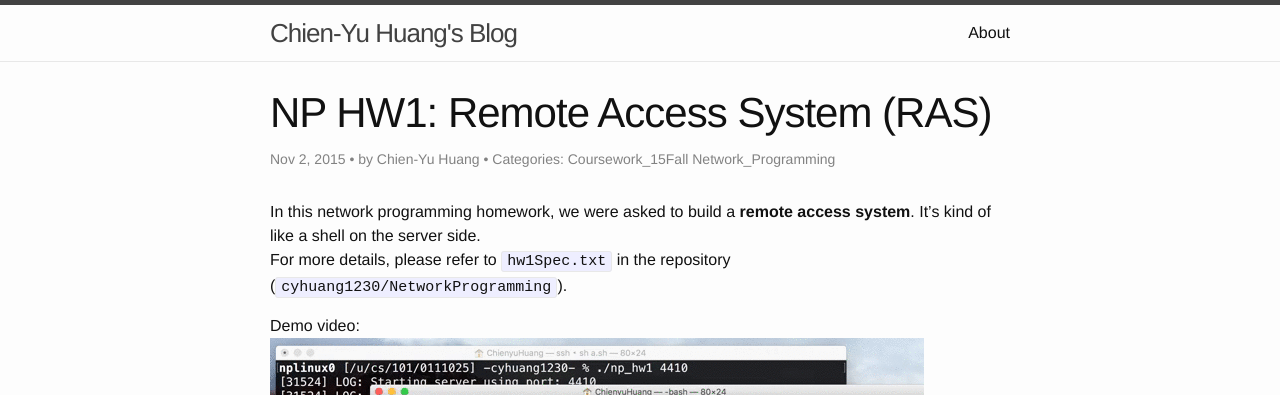
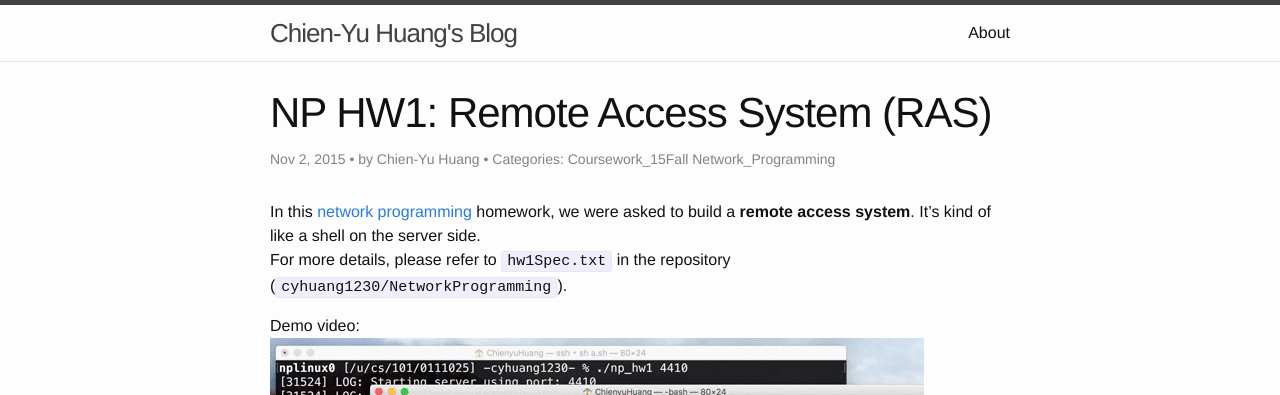
Before and after one commit to cyhuang1230/cyhuang1230.github.io, a Jekyll site: the page built from _posts/2015-11-07-np-hw1-ras.markdown, in a window 1280 px wide. Shown: the top 395 px of the page. Built offline with Jekyll 4.4.1, drawn with Linux system fonts in a browser that asks for light colours.

Commit message:
change markdown engine; add NP syllabus link

```diff
--- a/_config.yml
+++ b/_config.yml
@@ -10,7 +10,8 @@
 github_username: cyhuang1230
 
 # Build settings
-markdown: kramdown
+#markdown: kramdown
+markdown: KramdownPygments
 
 # Custom
 permalink: /:year/:month/:title/
--- a/_posts/2015-11-07-np-hw1-ras.markdown
+++ b/_posts/2015-11-07-np-hw1-ras.markdown
@@ -5,7 +5,7 @@
 categories: Coursework_15Fall Network_Programming
 author: Chien-Yu Huang
 ---
-In this network programming homework, we were asked to build a <b>remote access system</b>. It's kind of like a shell on the server side. <br/>
+In this [network programming](https://course.nctu.edu.tw/Course/CrsOutline/show.asp?Acy=104&Sem=1&CrsNo=5247) homework, we were asked to build a <b>remote access system</b>. It's kind of like a shell on the server side. <br/>
 For more details, please refer to `hw1Spec.txt` in the repository (`cyhuang1230/NetworkProgramming`).
 
 Demo video:<br/>
--- a/_posts/2015-11-23-np-hw2-rwg.markdown
+++ b/_posts/2015-11-23-np-hw2-rwg.markdown
@@ -5,7 +5,7 @@
 categories: Coursework_15Fall Network_Programming
 author: Chien-Yu Huang
 ---
-<p>In this network programming homework, we are asked to build a <b>remote working ground</b> (RWG), which is actually a combination of hw1 and chat & public pipe function.</p>
+In this [network programming](https://course.nctu.edu.tw/Course/CrsOutline/show.asp?Acy=104&Sem=1&CrsNo=5247) homework, we are asked to build a <b>remote working ground</b> (RWG), which is actually a combination of hw1 and chat & public pipe function.
 
 According to the spec(`hw2Spec.txt`), we need to write two programs:<br/>
 1. Use the <b>single-process concurrent</b> paradigm.<br/>
```
